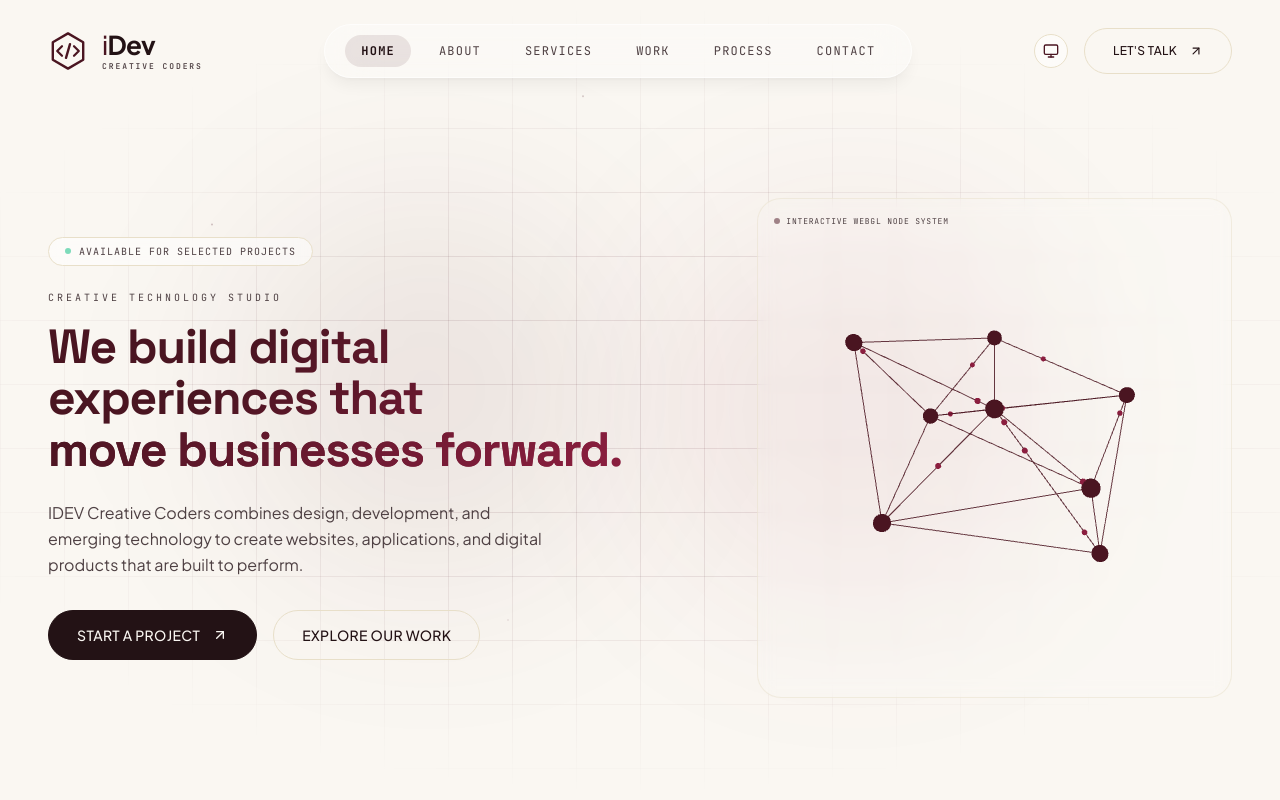
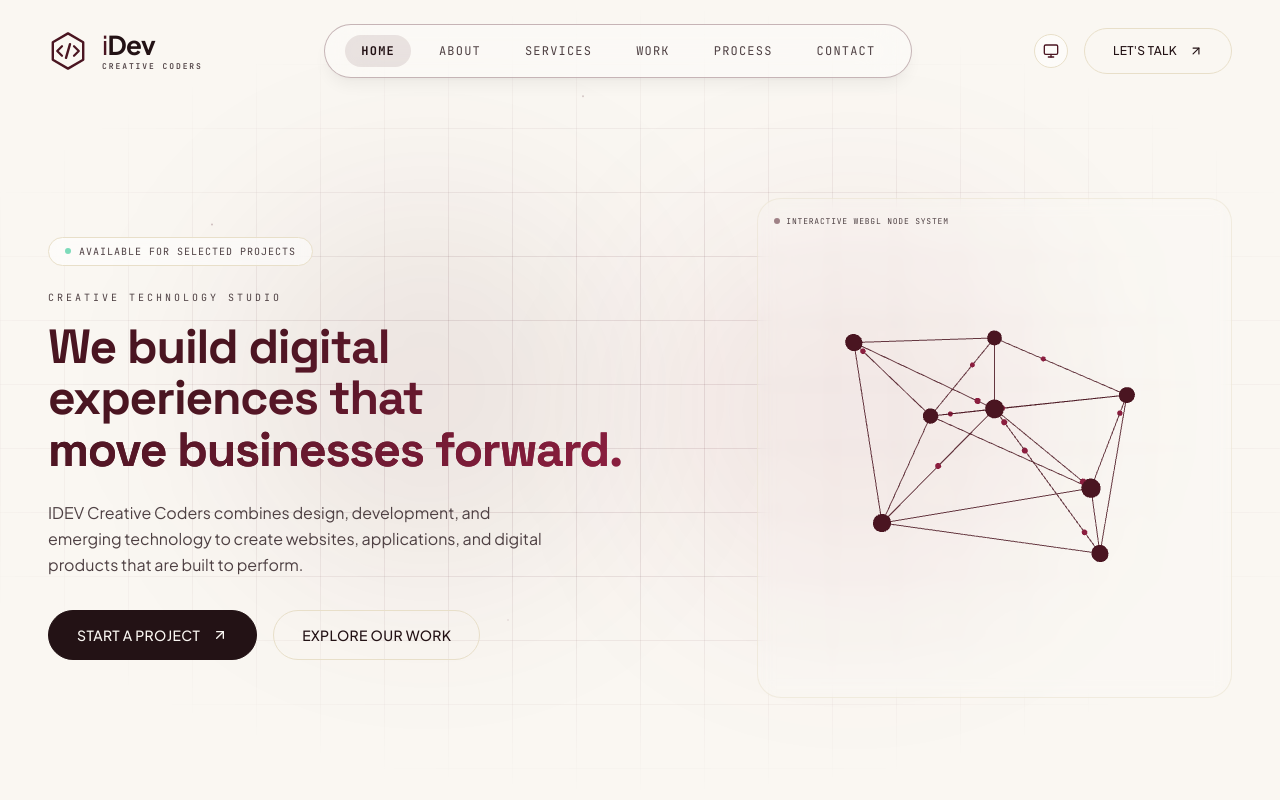
Before and after one commit to kishore-23MIC0100/idev-creative-coders, a React (Vite) app: page / in a window 1280 px wide. Shown: the top 800 px of the page. Built offline with nearby package versions, Linux system fonts and the light colour scheme.

Commit message:
Optimize light mode capsule navbar with a brand-matching curved maroon border

```diff
--- a/src/components/Navbar.tsx
+++ b/src/components/Navbar.tsx
@@ -57,7 +57,7 @@ export const Navbar: React.FC = () => {
           </Link>
 
           {/* Desktop Navigation Links (Capsule Pill Container) */}
-          <div className="hidden md:flex items-center gap-3 bg-white/[0.03] [html.light_&]:bg-white/30 border border-white/10 [html.light_&]:border-white/60 backdrop-blur-xl px-5 py-2.5 rounded-full shadow-lg shadow-black/5">
+          <div className="hidden md:flex items-center gap-3 bg-white/[0.03] [html.light_&]:bg-white/30 border border-white/10 [html.light_&]:border-accent/30 backdrop-blur-xl px-5 py-2.5 rounded-full shadow-lg shadow-black/5">
             {navLinks.map((link) => {
               const isActive = location.pathname === link.path;
               return (
```
